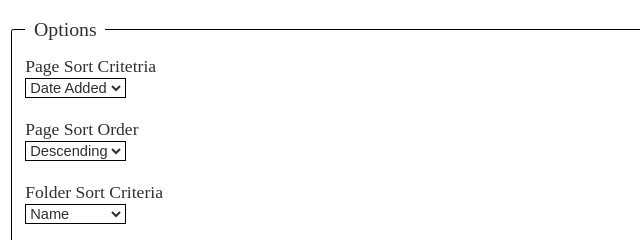
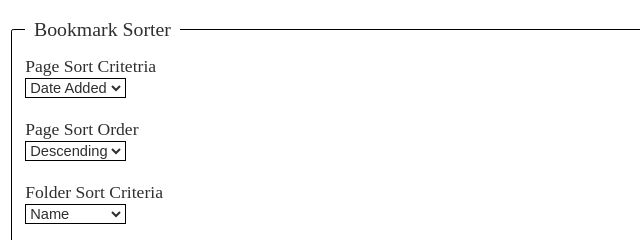
Before and after one commit to 0xf0f/bookmark-sorter, a website with bundled scripts: page source/html/options.html in a window 1280 px wide. Shown: the top 240 px of the page, 0-640 px from the left. Built offline with nearby package versions, Linux system fonts and the light colour scheme; some packages are replaced by stand-ins of ours.

Commit message:
renamed options legend

```diff
--- a/source/html/options.html
+++ b/source/html/options.html
@@ -10,7 +10,7 @@
 </head>
 <body>
     <fieldset>
-        <legend>Options</legend>
+        <legend>Bookmark Sorter</legend>
         <label for="pageSortCriteria">Page Sort Critetria</label>
         <br>
         <select id="pageSortCriteria">
```
